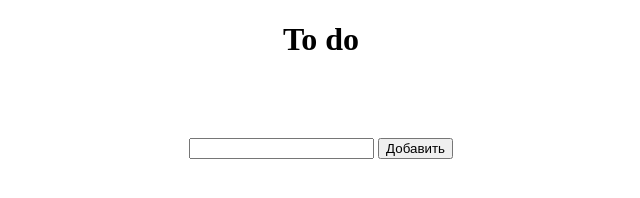
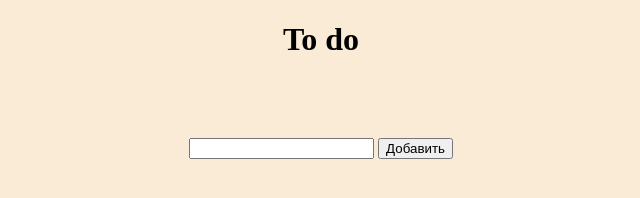
Before and after one commit to dmtrbb11/ToDo-vanilla_js-, a plain HTML site: page index.html in a window 1280 px wide. Shown: the whole page, without its empty margins (319-959 px from the left). Drawn offline with Linux system fonts and the light colour scheme.

Commit message:
смена bg-color

```diff
--- a/stylse.css
+++ b/stylse.css
@@ -1,3 +1,8 @@
+body {
+  background-color: antiquewhite;
+}
+
+
 .container {
   width: 1130px;
   margin: 0 auto;
```
Also changed, not shown: script.js (+3 -5 lines).
